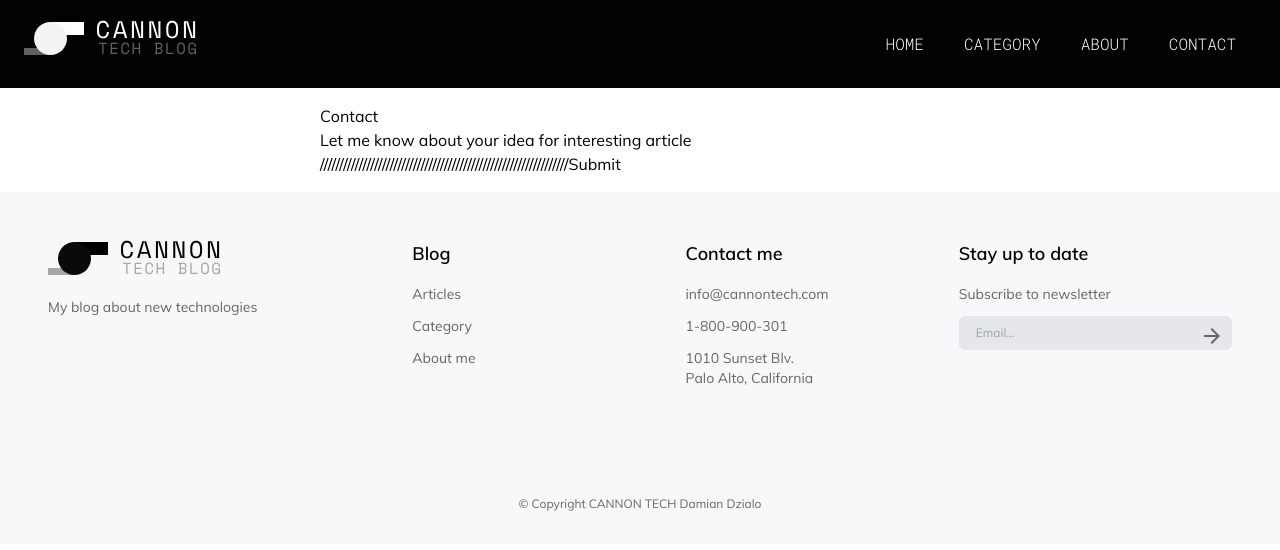
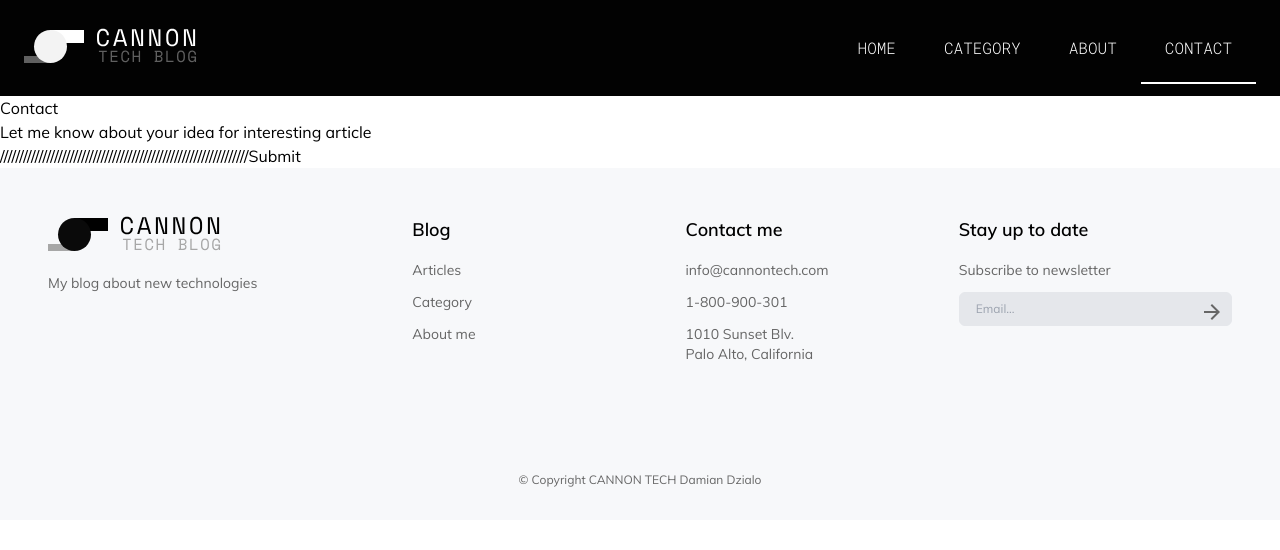
Before and after one commit to defmian/nextjs_app, a Next.js app: page /contact in a window 1280 px wide. Shown: the top 550 px of the page. Built offline with nearby package versions, Linux system fonts and the light colour scheme.

Commit message:
Few fixes navbar, added HeroPost component

```diff
--- /dev/null
+++ b/components/ActiveLink.js
@@ -0,0 +1,25 @@
+import { useRouter } from "next/router";
+import PropTypes from "prop-types";
+import Link from "next/link";
+import React, { Children } from "react";
+
+const ActiveLink = ({ children, activeClassName, ...props }) => {
+  const { asPath } = useRouter();
+  const child = Children.only(children);
+  const childClassName = child.props.className || "";
+
+  const className =
+    asPath === props.href || asPath === props.as
+      ? `${childClassName} ${activeClassName}`.trim()
+      : childClassName;
+
+  return (
+    <Link {...props}>
+      {React.cloneElement(child, {
+        className: className || null,
+      })}
+    </Link>
+  );
+};
+
+export default ActiveLink;
--- /dev/null
+++ b/components/CoverImage.js
@@ -0,0 +1,26 @@
+import { Image } from "react-datocms";
+import Link from "next/link";
+
+export default function CoverImage({ title, responsiveImage, slug }) {
+  const image = (
+    <Image
+      data={{
+        ...responsiveImage,
+        alt: `Cover Image for ${title}`,
+      }}
+      className="shadow-xl object-cover"
+    />
+  );
+
+  return (
+    <div className="mx-0">
+      {slug ? (
+        <Link as={`/blog/${slug}`} href="/blog/[slug]">
+          <a aria-label={title}>{image}</a>
+        </Link>
+      ) : (
+        image
+      )}
+    </div>
+  );
+}
--- a/components/HeroPost.js
+++ b/components/HeroPost.js
@@ -1,14 +1,27 @@
 import Header from "./Header";
+import Container from "./Container";
+import CoverImage from "./CoverImage";
 
-export default function HomePage({ title, coverImage, excerpt }) {
+export default function HeroPage({ title, coverImage, excerpt, slug }) {
   return (
-    <section>
-      <div className="">
-        <Image />
-      </div>
-      <div>
-        <Header />
-      </div>
+    <section className="py-40 h-3/4 bg-accent-1 text-white ">
+      <Container>
+        <div>
+          <div className="flex flex-col lg:flex-row">
+            <div className="w-9/12 top-0 z-10 flex flex-col">
+              <h2 className="font-bold text-6xl">{title}</h2>
+              <p className="font-light text-gray-500 text-lg">{excerpt}</p>
+            </div>
+            <div className=" max-w-xl right-0 z-1">
+              <CoverImage
+                title={title}
+                responsiveImage={coverImage.responsiveImage}
+                slug={slug}
+              />
+            </div>
+          </div>
+        </div>
+      </Container>
     </section>
   );
 }
--- a/components/Nav.js
+++ b/components/Nav.js
@@ -10,9 +10,9 @@ export default function Nav({ colorLogo }) {
   return (
     <nav className="relative select-none items-center justify-between px-2 py-3 bg-accent-1">
       <Container>
-        <div className="relative flex flex-column justify-between ">
+        <div className="relative flex flex-col lg:flex-row justify-between">
           <div className="w-full flex flex-row justify-between lg:w-auto lg:static lg:block lg:justify-start ">
-            <div className="mt-2">
+            <div className="mt-4">
               <Logo colorLogo={colorLogo} />
             </div>
             <button
@@ -28,9 +28,7 @@ export default function Nav({ colorLogo }) {
             </button>
           </div>
           <div
-            className={
-              "lg:flex flex-grow items-center" + (isOpen ? " flex" : " hidden")
-            }
+            className={"lg:flex flex-grow " + (isOpen ? " flex" : " hidden")}
             id="navbar-danger"
           >
             <NavMenu />
--- a/components/NavMenu.js
+++ b/components/NavMenu.js
@@ -1,29 +1,28 @@
-import Logo from "./Logo";
-import Link from "next/link";
+import ActiveLink from "./ActiveLink";
 
 export default function NavMenu() {
   return (
     <>
-      <ul className="flex flex-col lg:flex-row items-center list-none lg:ml-auto font-robotomono text-white text-base">
-        <li className="p-5 inline-block ">
-          <Link className="" href="/">
-            <a>HOME</a>
-          </Link>
+      <ul className="flex flex-col lg:flex-row items-center lg:items-end list-none lg:ml-auto font-robotomono text-white text-base">
+        <li className="py-6 inline-block hover:text-gray-300 transition delay-250 duration-300 ease-in-out">
+          <ActiveLink activeClassName="active" href="/">
+            <a className="p-6">HOME</a>
+          </ActiveLink>
         </li>
-        <li className="p-5 inline-block hover:text-gray-100 hover:border-b-8">
-          <Link href="/category">
-            <a>CATEGORY</a>
-          </Link>
+        <li className="py-6 inline-block hover:text-gray-300 transition delay-250 duration-300 ease-in-out">
+          <ActiveLink activeClassName="active" href="/category">
+            <a className="p-6">CATEGORY</a>
+          </ActiveLink>
         </li>
-        <li className="p-5 inline-block">
-          <Link href="/about">
-            <a>ABOUT</a>
-          </Link>
+        <li className="py-6 inline-block hover:text-gray-300 transition delay-150 duration-300 ease-in-out">
+          <ActiveLink activeClassName="active" href="/about">
+            <a className="p-6">ABOUT</a>
+          </ActiveLink>
         </li>
-        <li className="p-5 inline-block">
-          <Link href="/contact">
-            <a>CONTACT</a>
-          </Link>
+        <li className="py-6 inline-block  hover:text-gray-300 transition delay-150 duration-300 ease-in-out">
+          <ActiveLink activeClassName="active" href="/contact">
+            <a className="p-6">CONTACT</a>
+          </ActiveLink>
         </li>
       </ul>
     </>
--- a/pages/_app.js
+++ b/pages/_app.js
@@ -9,7 +9,7 @@ function MyApp({ Component, pageProps }) {
   return (
     <div className="mx-auto ">
       <Nav colorLogo="white" />
-      <div className="mx-auto w-full my-4 sm:w-9/12 md:w-6/12">
+      <div className="mx-auto w-full">
         <Component {...pageProps} />
       </div>
       <Footer />
--- a/pages/index.js
+++ b/pages/index.js
@@ -3,19 +3,43 @@ import { renderMetaTags, useQuerySubscription } from "react-datocms";
 import { request } from "../lib/datocms";
 import { metaTagsFragment, responsiveImageFragment } from "../lib/fragments";
 import Layout from "../components/Layout";
+import HeroPage from "../components/HeroPost";
 
 export async function getServerSideProps({ preview }) {
   const graphqlRequest = {
     query: `
-    {
-    allPosts {
-        slug
-        title
-        paragraph
-        date
-        excerpt
+      {
+        site: _site {
+          favicon: faviconMetaTags {
+            ...metaTagsFragment
+          }
+        }
+        blog {
+          seo: _seoMetaTags {
+            ...metaTagsFragment
+          }
+        }
+        allPosts(orderBy: date_DESC, first: 20) {
+          title
+          slug
+          excerpt
+          date
+          coverImage {
+            responsiveImage(imgixParams: {fm: jpg, fit: crop, w: 2000, h: 1000 }) {
+              ...responsiveImageFragment
+            }
+          }
+          author {
+            name
+            picture {
+              url(imgixParams: {fm: jpg, fit: crop, w: 100, h: 100, sat: -100})
+            }
+          }
+        }
       }
-    }
+
+      ${metaTagsFragment}
+      ${responsiveImageFragment}
     `,
     preview,
   };
@@ -48,38 +72,23 @@ export default function Index({ subscription }) {
   // const metaTags = blog.seo.concat(site.favicon);
   return (
     <>
-      <Layout>
+      <Layout className="">
         <Head>
-          <title>My blog</title>
+          <title>CANNON TECH BLOG</title>
           <link rel="icon" href="/favicon.ico" />
         </Head>
-        <main>
-          <h1 className="my-5">
-            {heroPost.title}
-            Welcome to my new blog about new technologies and programming //
-            languages. I hope you will enjoy reading and you find something for
-            yourself.
-          </h1>
-          {/* <Header /> */}
+
+        <main className="">
+          <HeroPage
+            title={heroPost.title}
+            excerpt={heroPost.excerpt}
+            coverImage={heroPost.coverImage}
+          />
           <div>
-            <p>{heroPost.excerpt}</p>
+            <p>Trending articles</p>
           </div>
         </main>
       </Layout>
     </>
   );
 }
-
-// function BlogItem({ slug, title, excerpt, date }) {
-//   return (
-//     <div className="border-gray-200 rounded-lg border-2 shadow-sm p-4 mb-8">
-//       <div className="font-bold text-2xl ">
-//         <Link href={`/blog/${slug}`}>
-//           <a className="text-gray-800">{title}</a>
-//         </Link>
-//       </div>
-//       <div className="text-sm inline font-light antialiased">{date}</div>
-//       <div className="">{excerpt}</div>
-//     </div>
-//   );
-// }
--- a/styles/global.css
+++ b/styles/global.css
@@ -185,4 +185,9 @@
     font-family: "Mulish";
     background-color: #fff;
   }
+
+  .active {
+    border-bottom-width: 2px;
+    border-bottom-color: white;
+  }
 }
```
